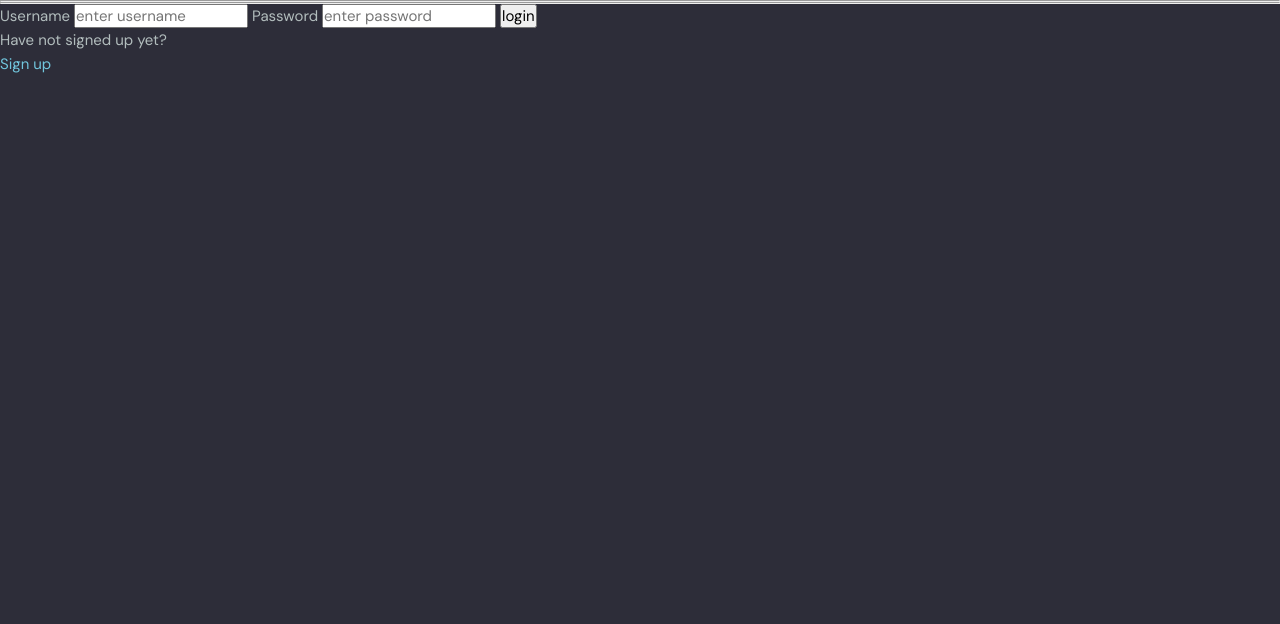
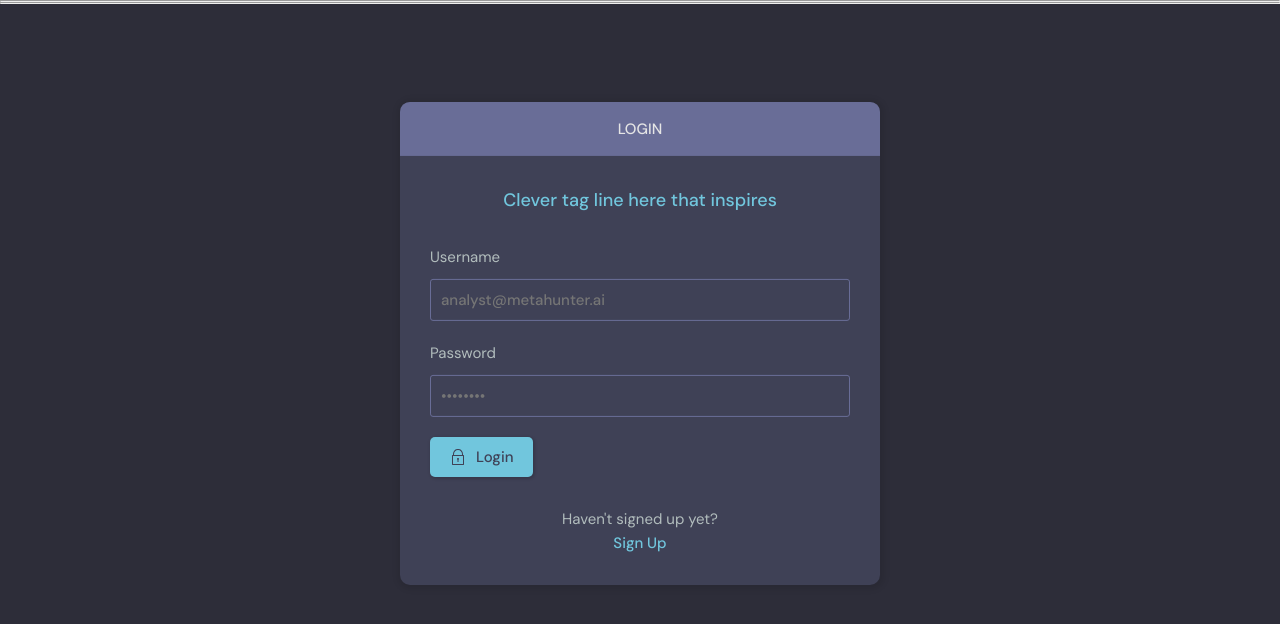
Before and after one commit to crowdere/CaseManager, a Django app: page /login/ in a window 1280 px wide. Shown: the part 76-700 px from the top of the page. Run offline with Django 4.2, Linux system fonts and the light colour scheme.

Commit message:
Login and Register Themed

```diff
--- a/casemanager/base/templates/base/login_register.html
+++ b/casemanager/base/templates/base/login_register.html
@@ -1,38 +1,112 @@
 {% extends 'main.html' %}
 
-{% block content %}
+{% block content%}
+<main class="auth layout">
+  {% if page == 'login' %}
+      <div class="container">
+        <div class="layout__box">
+          <div class="layout__boxHeader">
+            <div class="layout__boxTitle">
+              <h3>Login</h3>
+            </div>
+          </div>
+          <div class="layout__body">
+            <h2 class="auth__tagline">Clever tag line here that inspires </h2>
 
-{% if page == 'login' %}
+            <form class="form" action="" method="POST">
+              {% csrf_token %}
+              <div class="form__group form__group">
+                <label for="room_name">Username</label>
+                <input id="username" name="username" type="text" placeholder="analyst@metahunter.ai" />
+              </div>
+              <div class="form__group">
+                <label for="password">Password</label>
+                <input
+                  id="password"
+                  name="password"
+                  type="password"
+                  placeholder="&bull;&bull;&bull;&bull;&bull;&bull;&bull;&bull;"
+                />
+              </div>
 
-    <div>
-        <form method="POST" action="">
-            {% csrf_token %}
-            <label> Username </label>
-            <input type="text" name="username" placeholder="enter username"/>
+              <button class="btn btn--main" type="submit">
+                <svg
+                  version="1.1"
+                  xmlns="http://www.w3.org/2000/svg"
+                  width="32"
+                  height="32"
+                  viewBox="0 0 32 32"
+                >
+                  <title>lock</title>
+                  <path
+                    d="M27 12h-1v-2c0-5.514-4.486-10-10-10s-10 4.486-10 10v2h-1c-0.553 0-1 0.447-1 1v18c0 0.553 0.447 1 1 1h22c0.553 0 1-0.447 1-1v-18c0-0.553-0.447-1-1-1zM8 10c0-4.411 3.589-8 8-8s8 3.589 8 8v2h-16v-2zM26 30h-20v-16h20v16z"
+                  ></path>
+                  <path
+                    d="M15 21.694v4.306h2v-4.306c0.587-0.348 1-0.961 1-1.694 0-1.105-0.895-2-2-2s-2 0.895-2 2c0 0.732 0.413 1.345 1 1.694z"
+                  ></path>
+                </svg>
 
-            <label> Password </label>
-            <input type="Password" name="password" placeholder="enter password"/>
+                Login
+              </button>
+            </form>
 
+            <div class="auth__action">
+              <p>Haven't signed up yet?</p>
+              <a href="{% url 'register' %}" class="btn btn--link">Sign Up</a>
+            </div>
+          </div>
+        </div>
+      </div>
+      {% else %}
+      <div class="container">
+        <div class="layout__box">
+          <div class="layout__boxHeader">
+            <div class="layout__boxTitle">
+              <h3>Register</h3>
+            </div>
+          </div>
+          <div class="layout__body">
+            <h2 class="auth__tagline">Clever tag line here that inspires </h2>
 
-            <input type="submit" value="login"/>
-        </form>
+            <form class="form" action="" method="POST">
+              {% csrf_token %}
 
-        <p> Have not signed up yet? </p>
-        <a href="{% url 'register'%}"> Sign up</a>
-    </div>
+              {% for field in form %}
+              <div class="form__group form__group">
+                <label for="room_name">{{field.label}}</label>
+                {{field}}
+                {{field.help_text}}
+              </div>
+             {% endfor %}
 
-{% else %}
+              <button class="btn btn--main" type="submit">
+                <svg
+                  version="1.1"
+                  xmlns="http://www.w3.org/2000/svg"
+                  width="32"
+                  height="32"
+                  viewBox="0 0 32 32"
+                >
+                  <title>lock</title>
+                  <path
+                    d="M27 12h-1v-2c0-5.514-4.486-10-10-10s-10 4.486-10 10v2h-1c-0.553 0-1 0.447-1 1v18c0 0.553 0.447 1 1 1h22c0.553 0 1-0.447 1-1v-18c0-0.553-0.447-1-1-1zM8 10c0-4.411 3.589-8 8-8s8 3.589 8 8v2h-16v-2zM26 30h-20v-16h20v16z"
+                  ></path>
+                  <path
+                    d="M15 21.694v4.306h2v-4.306c0.587-0.348 1-0.961 1-1.694 0-1.105-0.895-2-2-2s-2 0.895-2 2c0 0.732 0.413 1.345 1 1.694z"
+                  ></path>
+                </svg>
 
-    <div>
-        <form method="POST" action="">
-            {% csrf_token %}
-            {{form.as_p}}
-            <input type="submit" value="Register"/>
-        </form>
-        <p> Already signed up? </p>
-        <a href="{% url 'login'%}"> Login </a>
-    </div>
+                Register
+              </button>
+            </form>
 
-{% endif %}
-
-{% endblock content %}
+            <div class="auth__action">
+              <p>Already signed up?</p>
+              <a href="{% url 'login'%}" class="btn btn--link">Login</a>
+            </div>
+          </div>
+        </div>
+      </div>
+      {% endif %}
+    </main>
+{% endblock content%}
```
Also changed, not shown: casemanager/base/templates/base/old_login_register.html (added, +38 -0 lines).
